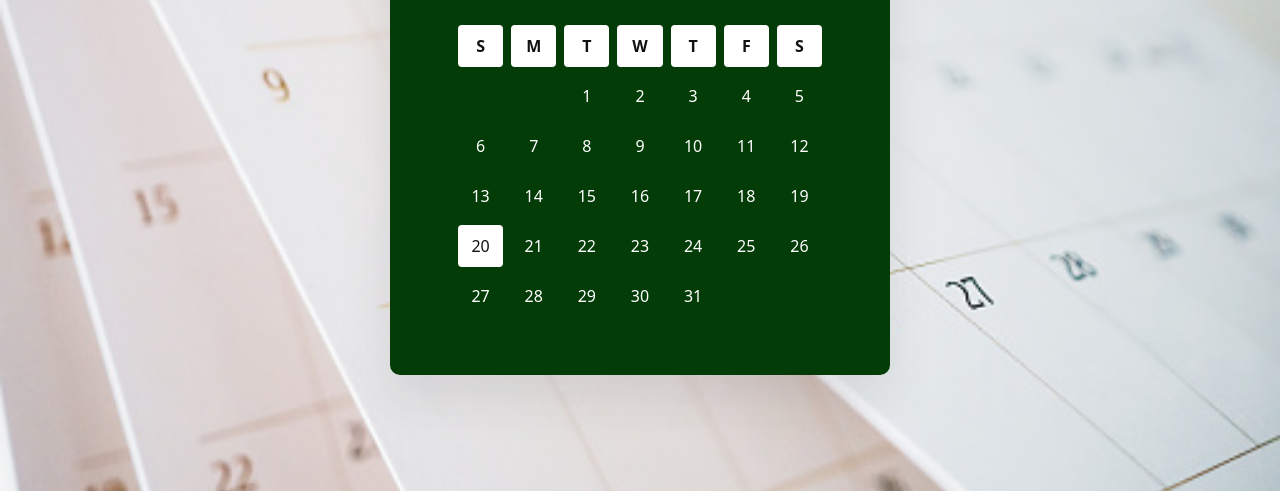
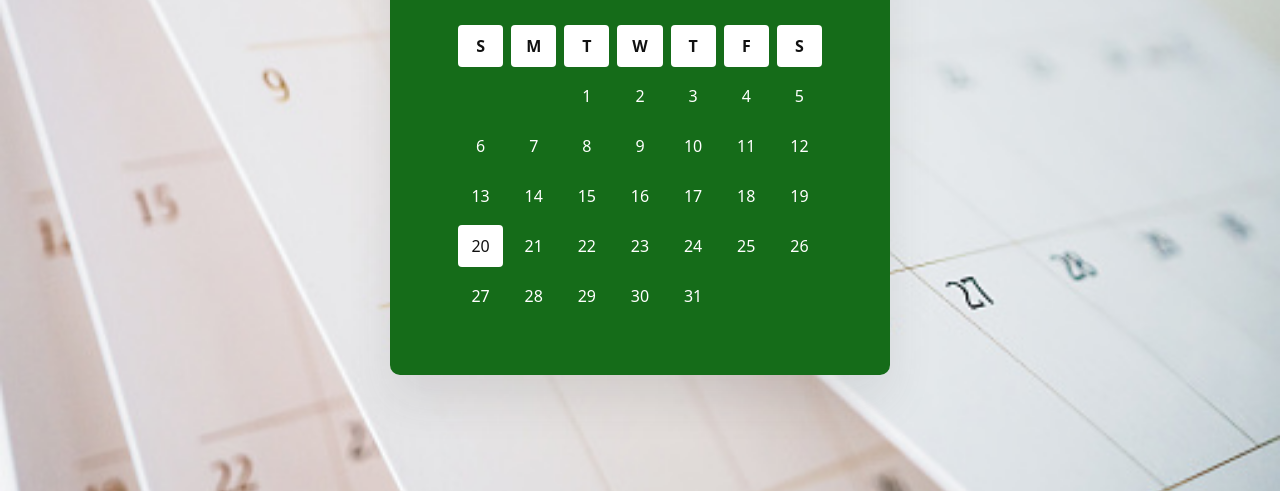
Before and after one commit to Abdilamiyeva/calendar-js, a plain HTML site: page index.html in a window 1280 px wide. Shown: the part 309-800 px from the top of the page. Drawn offline with Linux system fonts and the light colour scheme; a web font is replaced by a local one.

Commit message:
calendar bg-img change

```diff
--- a/style.css
+++ b/style.css
@@ -43,7 +43,7 @@ h1 {
     width: 500px;
     padding: 30px;
     min-height: 400px;
-    background: #033c07;
+    background: #156c19;
     box-shadow: 0 25px 45px rgba(58, 56, 56, 0.1);
     backdrop-filter: blur(25px);
     border-radius: 10px;
```
